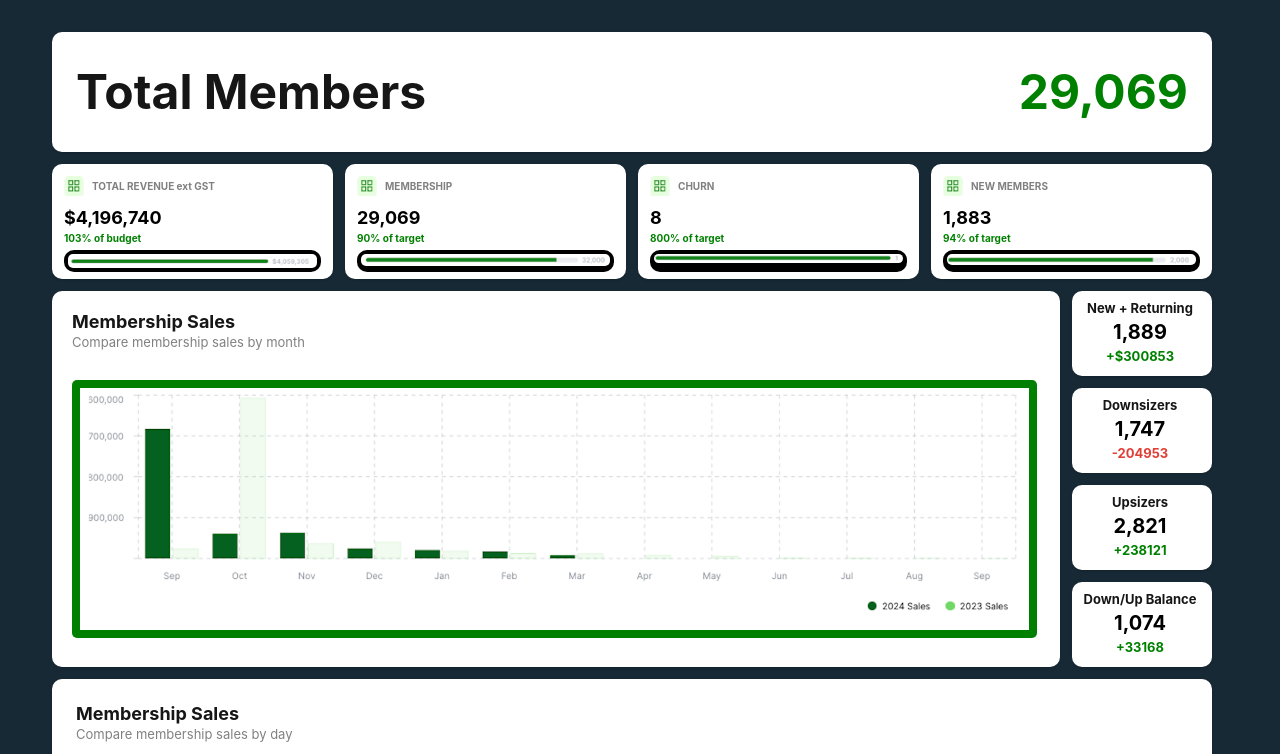
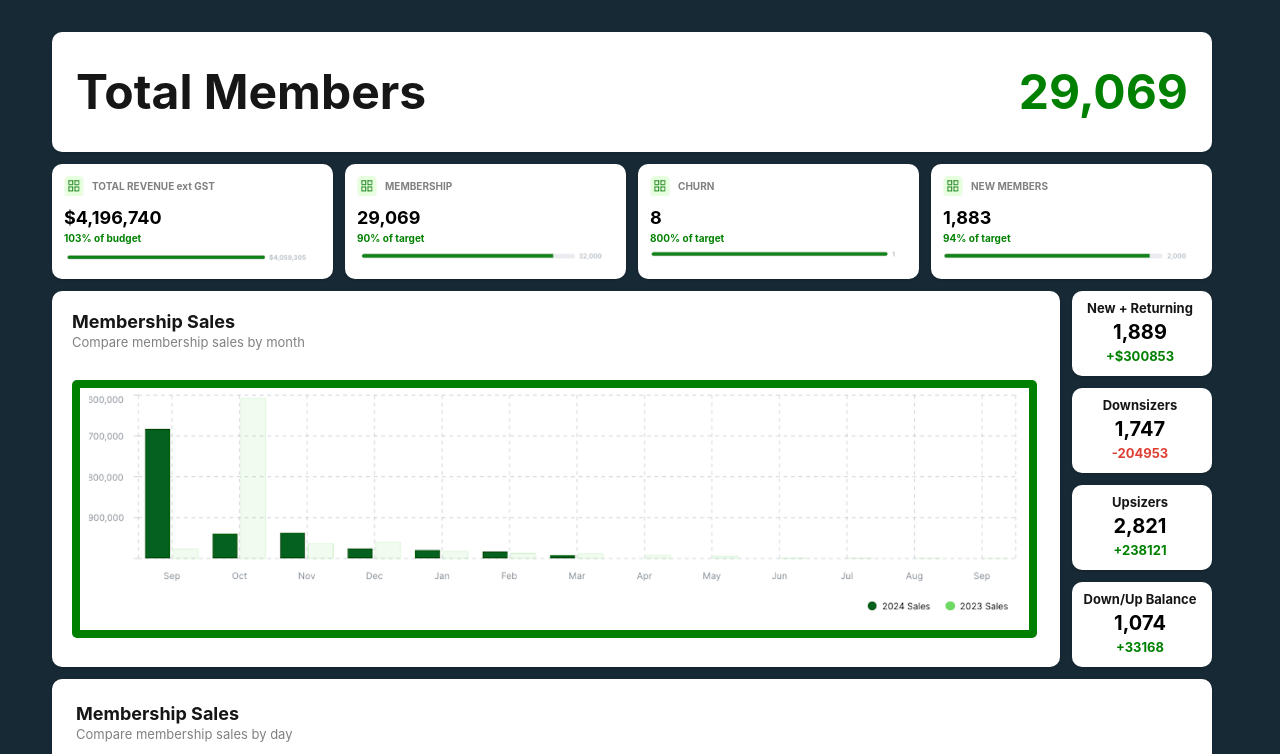
Before and after one commit to LrdByronII/datameet_screens, a React (Vite) app: page / in a window 1280 px wide. Shown: the top 754 px of the page. Built offline with nearby package versions, Linux system fonts and the light colour scheme.

Commit message:
Turened progress bar boxes off

```diff
--- a/src/componenets/MembershipPage/MembershipCards/MembershipCardMed.tsx
+++ b/src/componenets/MembershipPage/MembershipCards/MembershipCardMed.tsx
@@ -58,15 +58,15 @@ const MembershipCardMed = ({ item: { id, label, data, value } }: Props) => {
           </Text>
         </HStack>
         <HStack paddingTop={1}>
-          <Box
+          {/* <Box
             borderRadius={10}
             padding={1}
             bg={"black"}
             width={300}
             height={"22px"}
-          >
-            <Image src={bar()} borderRadius={5} width={250} />
-          </Box>
+          > */}
+          <Image src={bar()} borderRadius={5} width={250} />
+          {/* </Box> */}
         </HStack>
       </CardBody>
     </Card>
```
